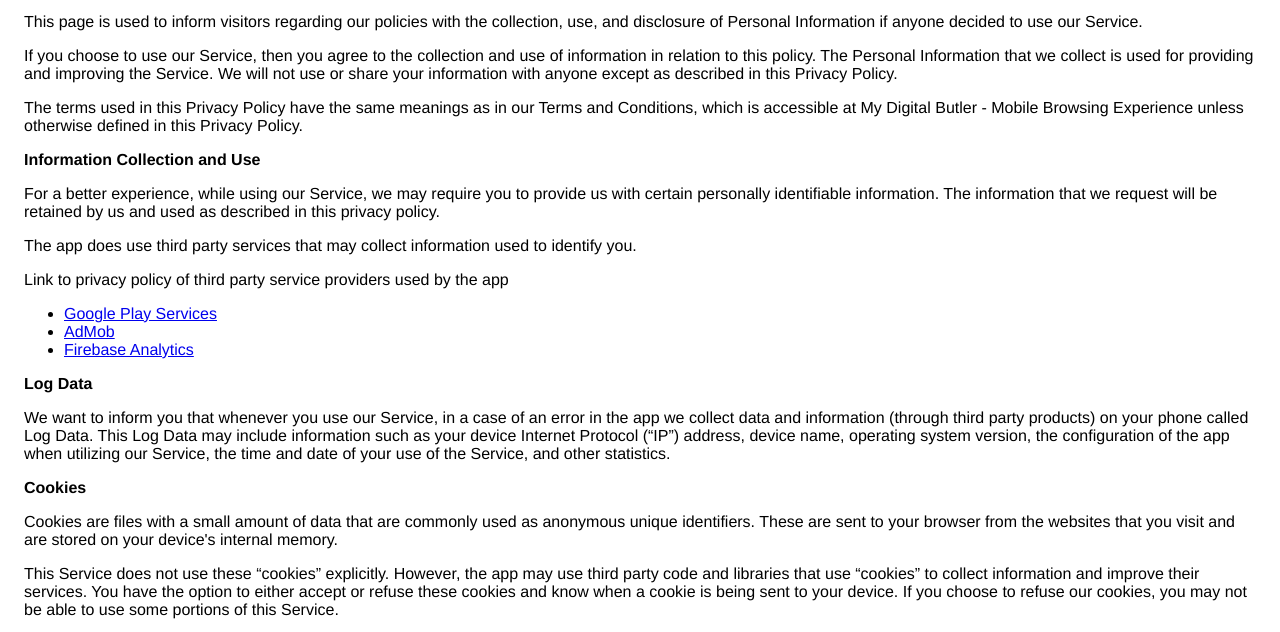
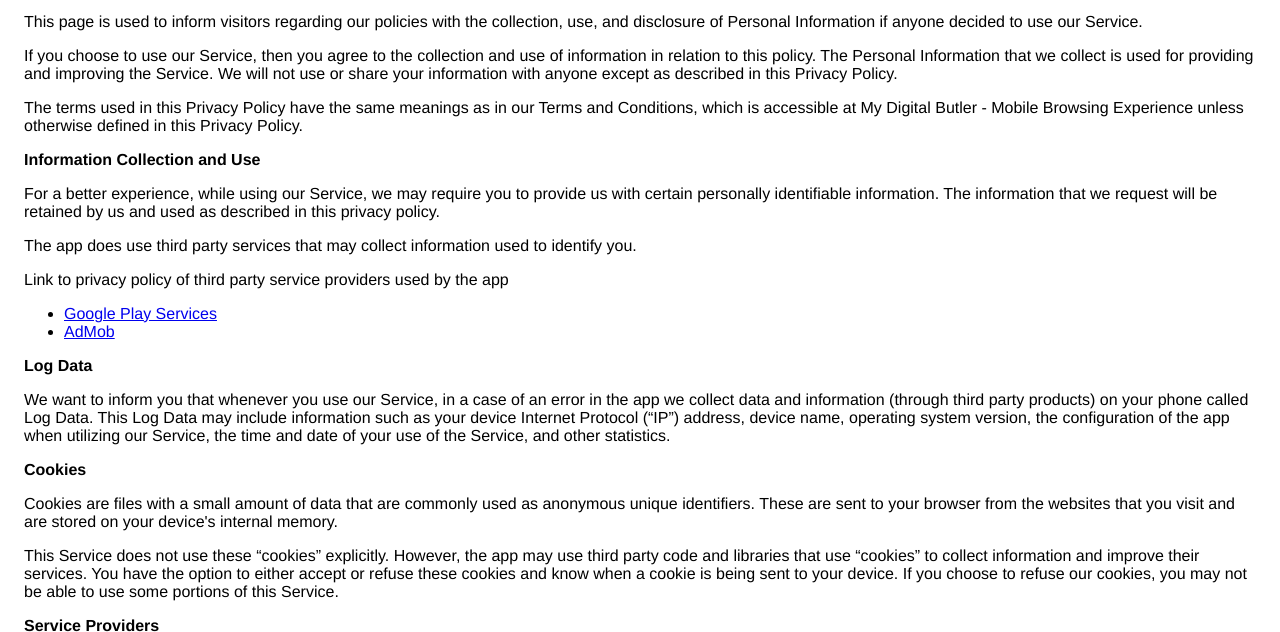
Before and after one commit to gricklegrass/My-Digital-Butler-Privacy-Policy, a plain HTML site: page index.html in a window 1280 px wide. Shown: the part 131-763 px from the top of the page. Drawn offline with Linux system fonts and the light colour scheme.

Commit message:
Update index.html

```diff
--- a/index.html
+++ b/index.html
@@ -19,7 +19,7 @@
                     accessible at My Digital Butler - Mobile Browsing Experience unless otherwise defined in this Privacy Policy.
                   </p> <p><strong>Information Collection and Use</strong></p> <p>For a better experience, while using our Service, we may require you to provide us with certain
                     personally identifiable information. The information that we request will be retained by us and used as described in this privacy policy.
-                  </p> <p>The app does use third party services that may collect information used to identify you.</p> <div><p>Link to privacy policy of third party service providers used by the app</p> <ul><li><a href="https://www.google.com/policies/privacy/" target="_blank">Google Play Services</a></li><li><a href="https://support.google.com/admob/answer/6128543?hl=en" target="_blank">AdMob</a></li><li><a href="https://firebase.google.com/policies/analytics" target="_blank">Firebase Analytics</a></li><!----><!----><!----><!----><!----></ul></div> <p><strong>Log Data</strong></p> <p> We want to inform you that whenever you use our Service, in a case of
+                  </p> <p>The app does use third party services that may collect information used to identify you.</p> <div><p>Link to privacy policy of third party service providers used by the app</p> <ul><li><a href="https://www.google.com/policies/privacy/" target="_blank">Google Play Services</a></li><li><a href="https://support.google.com/admob/answer/6128543?hl=en" target="_blank">AdMob</a></li><!----><!----><!----><!----><!----></ul></div> <p><strong>Log Data</strong></p> <p> We want to inform you that whenever you use our Service, in a case of
                     an error in the app we collect data and information (through third party products) on your phone
                     called Log Data. This Log Data may include information such as your device Internet Protocol (“IP”) address,
                     device name, operating system version, the configuration of the app when utilizing our Service,
```
